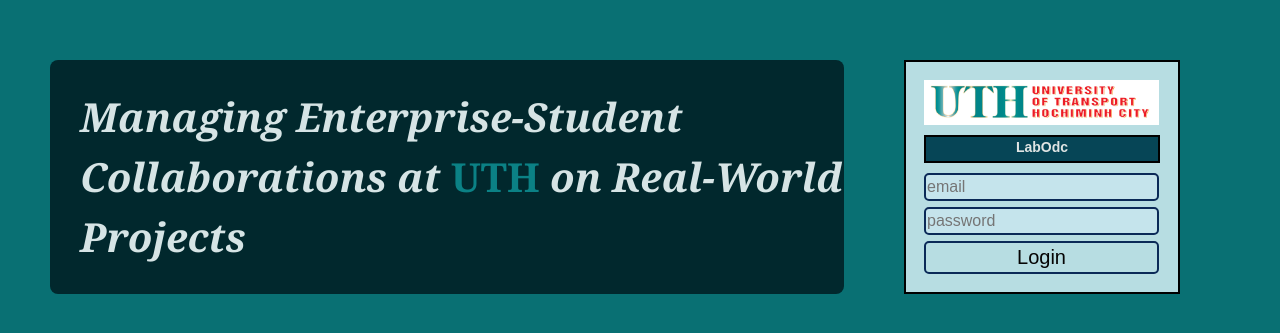
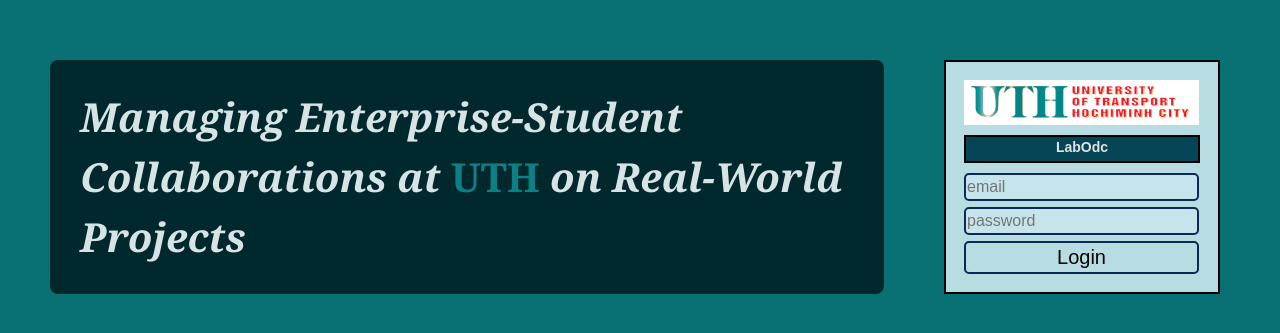
Before and after one commit to van7930/Odcst, a React (Vite) app: page / in a window 1280 px wide. Shown: the part 223-556 px from the top of the page. Built offline with nearby package versions, Linux system fonts and the light colour scheme.

Commit message:
update ui

```diff
--- a/src/App.css
+++ b/src/App.css
@@ -55,7 +55,7 @@
   position:relative;
   display:grid;
   row-gap:6px;
-  margin-right:100px;
+  margin-right: 60px;
 }
 .lg-box{
   width:275px;
```
